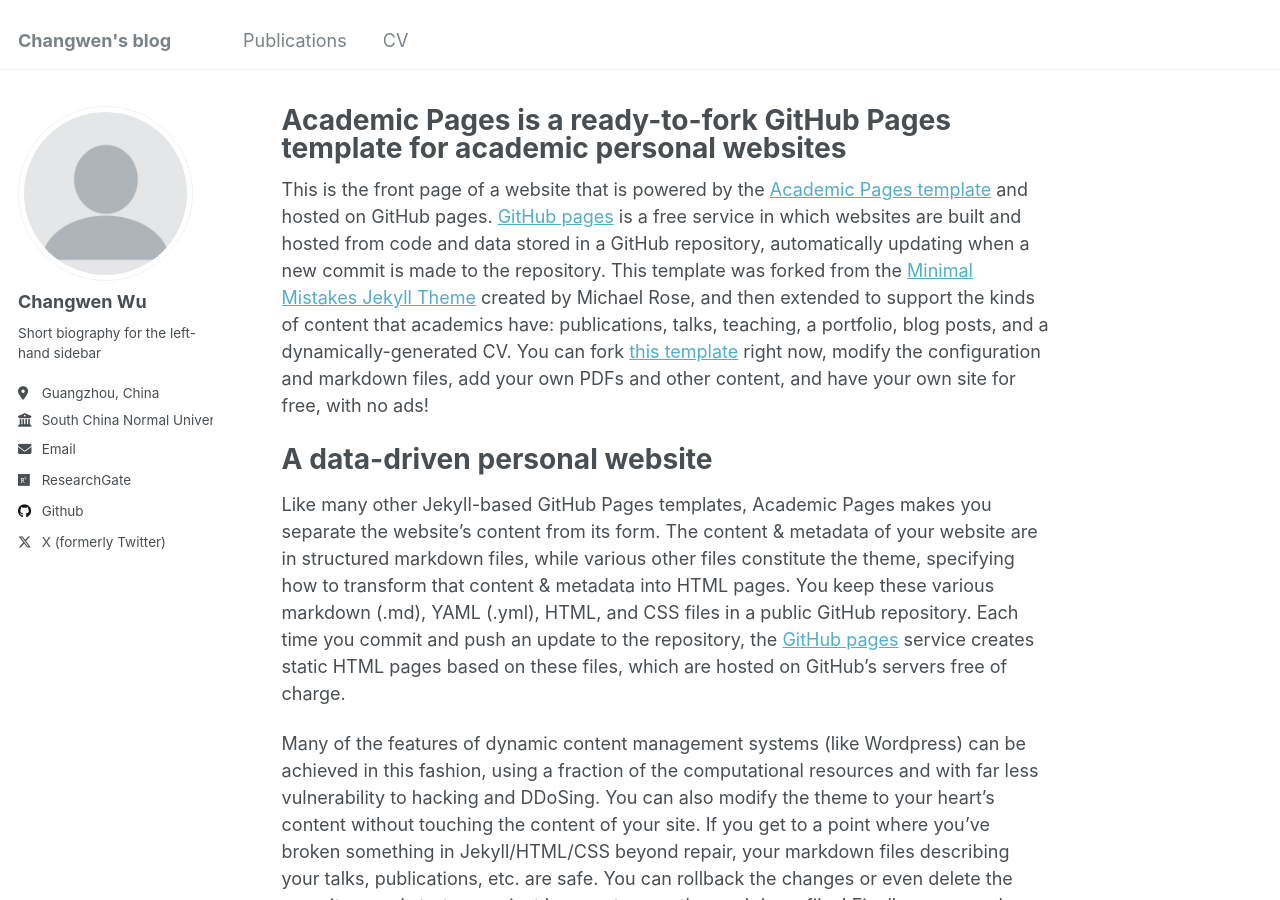
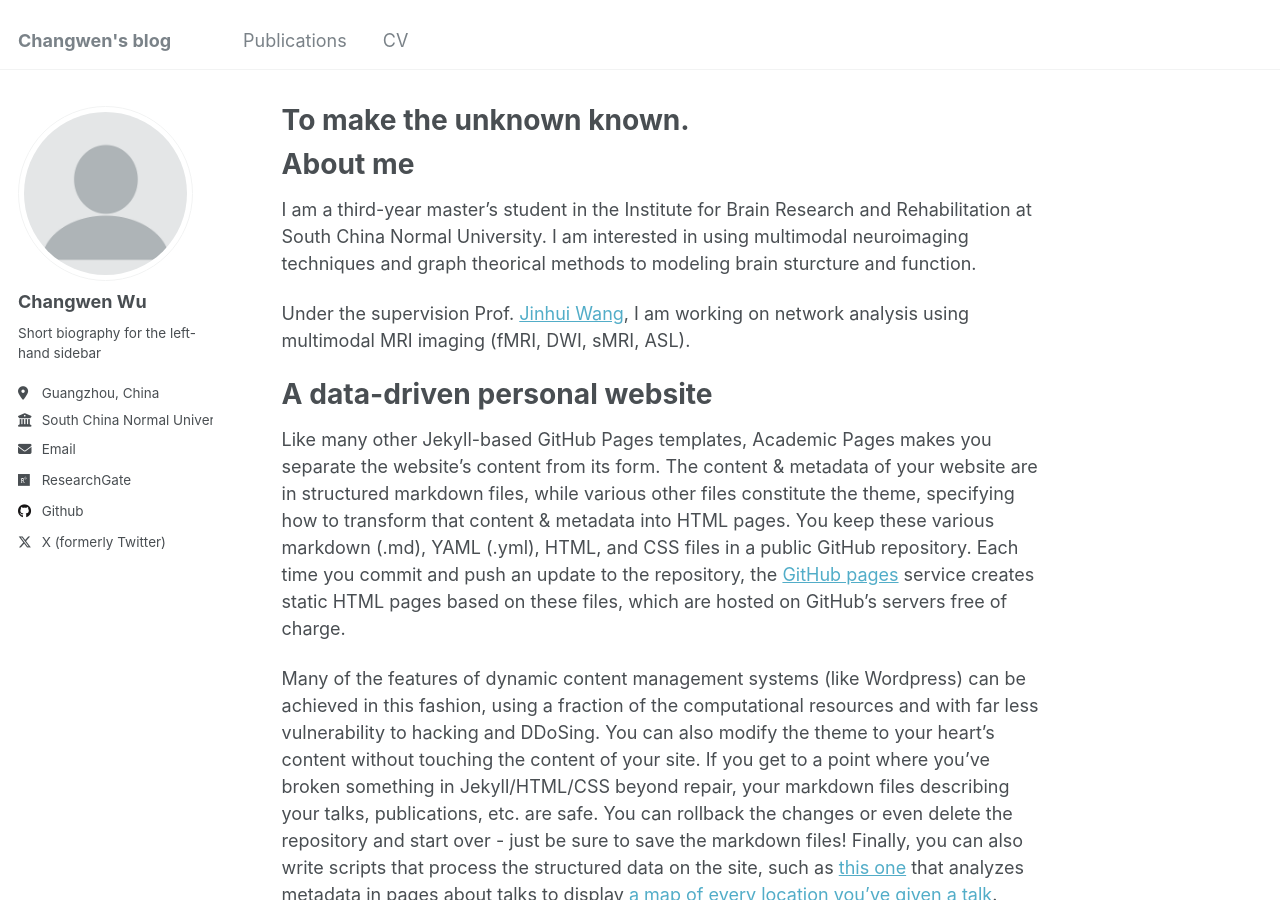
Before and after one commit to Changwen-Wu/Changwen-Wu.github.io, a Jekyll site: the page built from _pages/about.md, in a window 1280 px wide and 900 px high. Built offline with Jekyll 4.4.1, drawn with Linux system fonts in a browser that asks for light colours.

Commit message:
Update about.md

```diff
--- a/_pages/about.md
+++ b/_pages/about.md
@@ -1,13 +1,17 @@
 ---
 permalink: /
-title: "Academic Pages is a ready-to-fork GitHub Pages template for academic personal websites"
+title: "To make the unknown known."
 author_profile: true
 redirect_from:
   - /about/
   - /about.html
 ---
 
-This is the front page of a website that is powered by the [Academic Pages template](https://github.com/academicpages/academicpages.github.io) and hosted on GitHub pages. [GitHub pages](https://pages.github.com) is a free service in which websites are built and hosted from code and data stored in a GitHub repository, automatically updating when a new commit is made to the repository. This template was forked from the [Minimal Mistakes Jekyll Theme](https://mmistakes.github.io/minimal-mistakes/) created by Michael Rose, and then extended to support the kinds of content that academics have: publications, talks, teaching, a portfolio, blog posts, and a dynamically-generated CV. You can fork [this template](https://github.com/academicpages/academicpages.github.io) right now, modify the configuration and markdown files, add your own PDFs and other content, and have your own site for free, with no ads!
+About me
+======
+I am a third-year master's student in the Institute for Brain Research and Rehabilitation at South China Normal University. I am interested in using multimodal neuroimaging techniques and graph theorical methods to modeling brain sturcture and function.
+
+Under the supervision Prof. [Jinhui Wang](https://scholar.google.com/citations?user=4_djMV0AAAAJ&hl=en&oi=ao), I am working on network analysis using multimodal MRI imaging (fMRI, DWI, sMRI, ASL).
 
 A data-driven personal website
 ======
```
